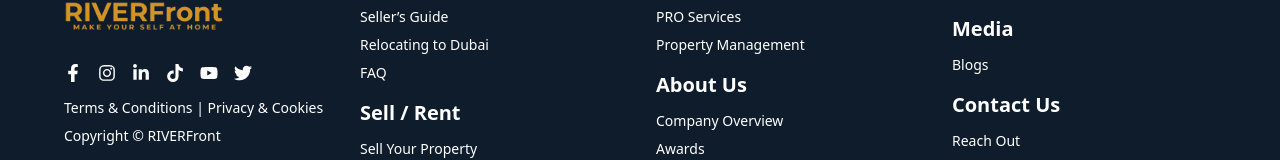
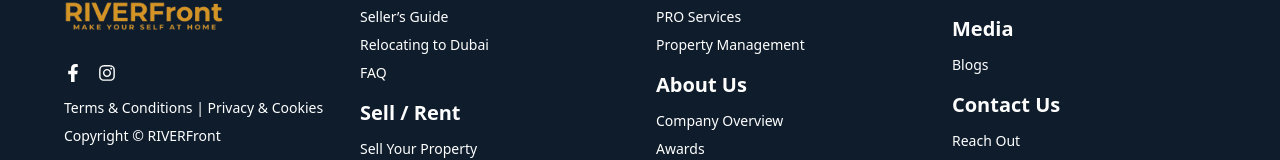
Before and after one commit to Chandan2812/riverfront, a React (Vite) app: page / in a window 1280 px wide. Shown: the part 4267-4427 px from the top of the page. Built offline with nearby package versions, Linux system fonts and the light colour scheme.

Commit message:
link facebook and instagram in footer

```diff
--- a/src/components/footer.tsx
+++ b/src/components/footer.tsx
@@ -1,12 +1,5 @@
 import { useState } from "react";
-import {
-  FaFacebookF,
-  FaInstagram,
-  FaLinkedinIn,
-  FaTiktok,
-  FaTwitter,
-  FaYoutube,
-} from "react-icons/fa";
+import { FaFacebookF, FaInstagram } from "react-icons/fa";
 import { MdExpandMore, MdExpandLess } from "react-icons/md";
 import logo from "../assets/logo.png";
 import { Link } from "react-router-dom";
@@ -92,13 +85,22 @@ const Footer = () => {
             className=" w-40 py-2 rounded-xl mx-auto md:mx-0"
           />
           <div className="flex justify-center md:justify-start gap-4 mt-4 text-lg">
-            <FaFacebookF className="cursor-pointer" />
-            <FaInstagram className="cursor-pointer" />
-            <FaLinkedinIn className="cursor-pointer" />
-            <FaTiktok className="cursor-pointer" />
-            <FaYoutube className="cursor-pointer" />
-            <FaTwitter className="cursor-pointer" />
+            <a
+              href="https://www.facebook.com/profile.php?id=61557679590505"
+              target="_blank"
+              rel="noopener noreferrer"
+            >
+              <FaFacebookF className="cursor-pointer" />
+            </a>
+            <a
+              href="https://www.instagram.com/rfredubai?igsh=cm5xcXpjdXRpMW1y"
+              target="_blank"
+              rel="noopener noreferrer"
+            >
+              <FaInstagram className="cursor-pointer" />
+            </a>
           </div>
+
           <p className="mt-4 text-sm md:block hidden">
             <a href="#" className="hover:underline">
               Terms & Conditions
```
